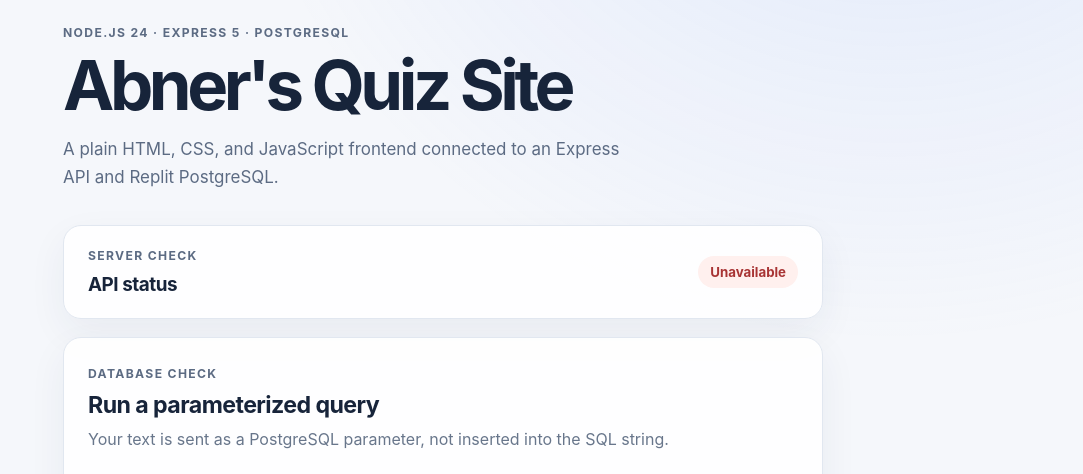
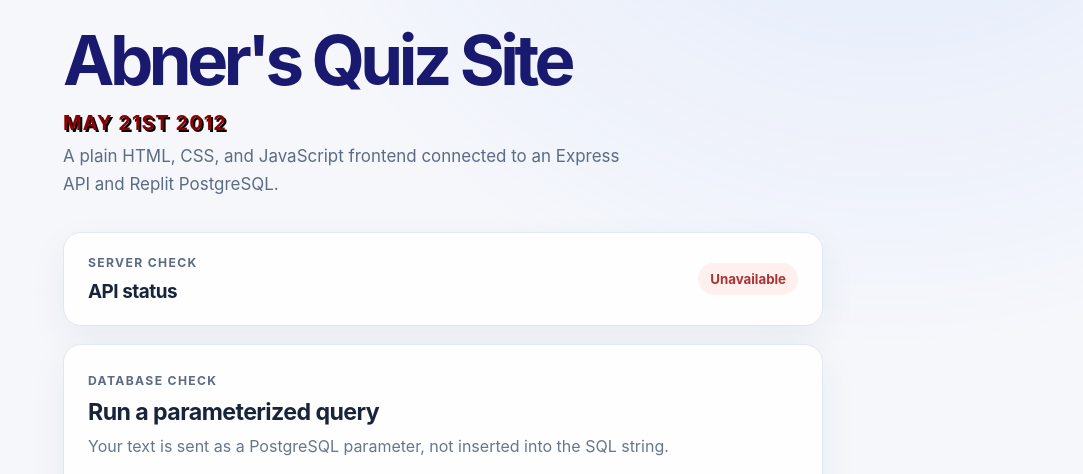
Before and after one commit to AbnerFlores27/QuizAF-demo, a website: page public/index.html in a window 1280 px wide. Shown: the part 291-765 px from the top of the page, without its empty margins (197-1280 px from the left). Drawn offline with Linux system fonts and the light colour scheme; no server answers.

Commit message:
Update title to midnight blue, add birthday in red with black outline
Co-authored-by: AbnerFlores27 <AbnerFlores27@users.noreply.github.com>

```diff
--- a/public/index.html
+++ b/public/index.html
@@ -13,8 +13,8 @@
     <main class="page">
       <header class="header">
         <img src="/quiz-logo.svg" alt="Abner's Quiz Site Logo" class="logo">
-        <p class="eyebrow">Node.js 24 · Express 5 · PostgreSQL</p>
-        <h1>Abner's Quiz Site</h1>
+        <h1 style="color: #191970;">Abner's Quiz Site</h1>
+        <p class="birthday" style="color: #8B0000;">May 21st 2012</p>
         <p class="intro">
           A plain HTML, CSS, and JavaScript frontend connected to an Express API
           and Replit PostgreSQL.
--- a/public/styles.css
+++ b/public/styles.css
@@ -35,6 +35,15 @@ body {
 
 .header {
   margin-bottom: 34px;
+}
+
+.birthday {
+  font-size: 1.25rem;
+  font-weight: bold;
+  margin: 8px 0;
+  text-shadow: 2px 2px 0 #000;
+  text-transform: uppercase;
+  letter-spacing: 1px;
 }
 
 .eyebrow {
```
